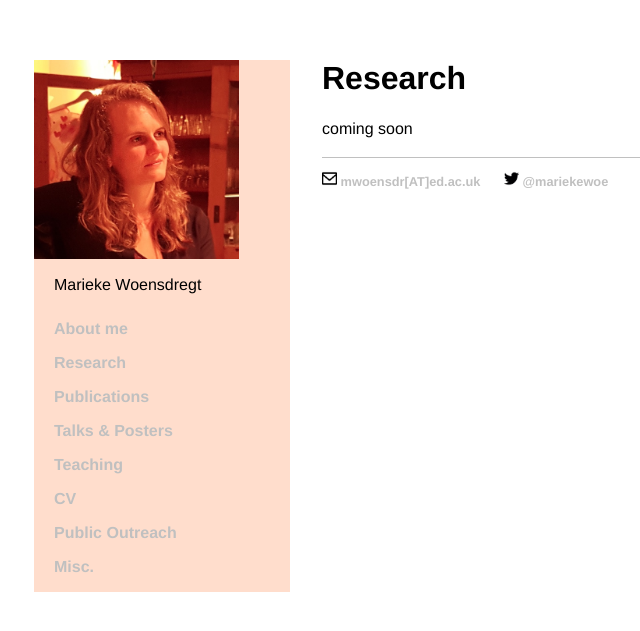
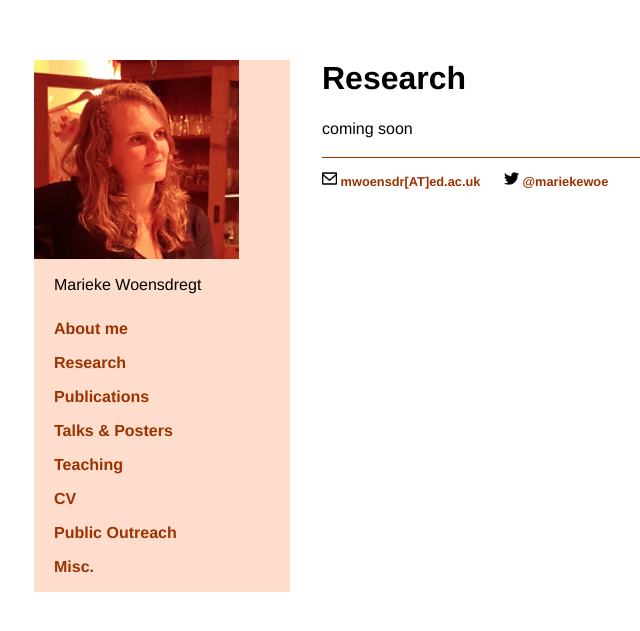
Before and after one commit to marieke-woensdregt/marieke-woensdregt.github.io, a Jekyll site: the page built from research/index.html, in a window 1280 px wide. Shown: the top 631 px of the page, without its empty margins (30-670 px from the left). Built offline with Jekyll 4.4.1, drawn with Linux system fonts in a browser that asks for light colours.

Commit message:
Update main.css

```diff
--- a/css/main.css
+++ b/css/main.css
@@ -15,7 +15,7 @@
 }
 a {
     text-decoration: none;
-    color: #c0c0c0; /* brown colour = #993300 */
+    color: #993300; /* brown colour = #c0c0c0 */
 }
 a:hover {
     text-decoration: underline;
@@ -43,7 +43,7 @@
     margin-left: 20px;
 }
 footer {
-    border-top: 1px solid #c0c0c0; /* brown colour = #993300 */;
+    border-top: 1px solid #993300; /* brown colour = #c0c0c0 */;
     font-size: 0.8em;
 }
 
```
